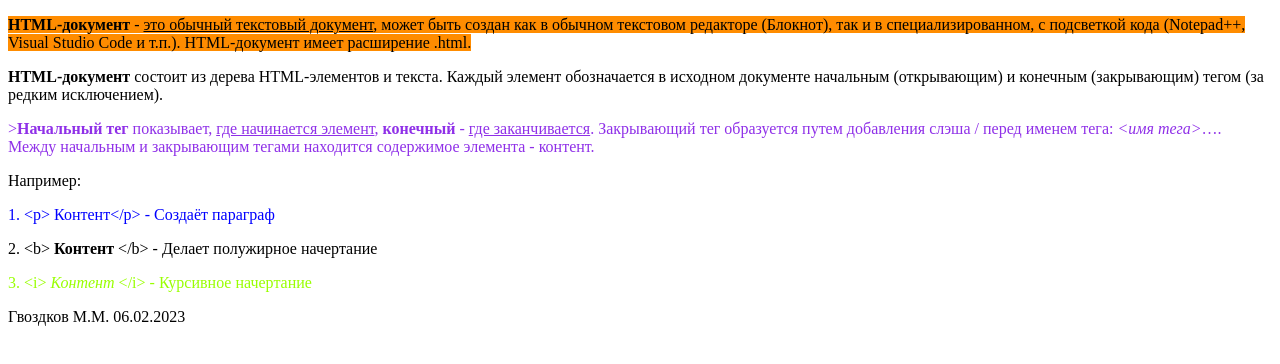
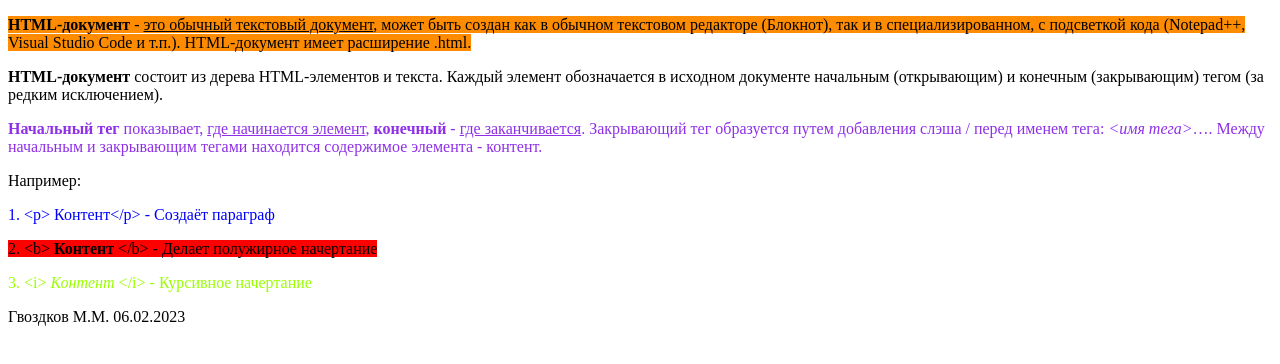
Before and after one commit to GvozdkovMichael/Gvozdkov-base-html, a plain HTML site: page base-html/index.html in a window 1280 px wide. Drawn offline with Linux system fonts and the light colour scheme.

Commit message:
feat: index.html

```diff
--- a/base-html/index.html
+++ b/base-html/index.html
@@ -14,11 +14,11 @@
 имеет расширение .html.</p>
 <p><b>HTML-документ</b> состоит из дерева HTML-элементов и текста. Каждый элемент обозначается в исходном
 документе начальным (открывающим) и конечным (закрывающим) тегом (за редким исключением).</p>
-<p style="color:rgb(143, 48, 232);">><b>Начальный тег</b> показывает, <u>где начинается элемент</u>, <b>конечный</b> - <u>где заканчивается</u>. Закрывающий тег образуется
+<p style="color:rgb(143, 48, 232);"><b>Начальный тег</b> показывает, <u>где начинается элемент</u>, <b>конечный</b> - <u>где заканчивается</u>. Закрывающий тег образуется
 путем добавления слэша / перед именем тега: <i><имя тега></i>…<i></имя тегa></i>. Между начальным и закрывающим тегами находится содержимое элемента - контент.</p>
 Например:
 <p style="color:blue;">1. &lt;p&gt; Контент&lt;/p&gt; - Создаёт параграф</p>
-<p><span style="baclground:#ff0000;">2. &lt;b&gt; <b>Контент</b> &lt;/b&gt; - Делает полужирное начертание</p></span>
+<p><span style="background:#ff0000;">2. &lt;b&gt; <b>Контент</b> &lt;/b&gt; - Делает полужирное начертание</p></span>
 <p style="color:rgb(153, 255, 0);">3. &lt;i&gt; <i>Контент</i> &lt;/i&gt; - Курсивное начертание</p>
 <p>Гвоздков М.М. 06.02.2023</p>
 </body>
```
